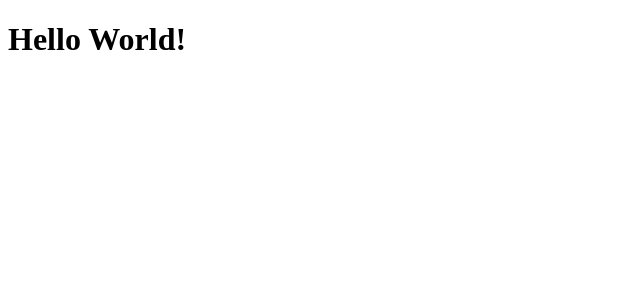
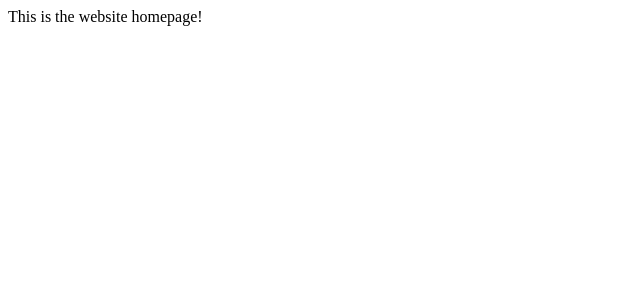
Before and after one commit to augustolfp/firebaseAuthTest_frontend, a React (Vite) app: page / in a window 1280 px wide. Shown: the top 300 px of the page, without its empty margins (0-640 px from the left). Built offline with nearby package versions, Linux system fonts and the light colour scheme.

Commit message:
feat(routing): create app pages and routes

```diff
--- a/src/App.tsx
+++ b/src/App.tsx
@@ -1,5 +1,20 @@
+import { BrowserRouter as Router, Routes, Route } from "react-router-dom";
+import HomePage from "./components/HomePage";
+import RecipesPage from "./components/RecipesPage";
+import SignInPage from "./components/SignInPage";
+import SignUpPage from "./components/SignUpPage";
+
 function App() {
-    return <h1>Hello World!</h1>;
+    return (
+        <Router>
+            <Routes>
+                <Route path="/" element={<HomePage />} />
+                <Route path="/sign-in" element={<SignInPage />} />
+                <Route path="/sign-up" element={<SignUpPage />} />
+                <Route path="/recipes" element={<RecipesPage />} />
+            </Routes>
+        </Router>
+    );
 }
 
 export default App;
--- /dev/null
+++ b/src/components/HomePage.tsx
@@ -0,0 +1,7 @@
+export default function HomePage() {
+    return (
+        <>
+            <div>This is the website homepage!</div>
+        </>
+    );
+}
--- /dev/null
+++ b/src/components/RecipesPage.tsx
@@ -0,0 +1,7 @@
+export default function RecipesPage() {
+    return (
+        <>
+            <div>This is the secret recipes page!</div>
+        </>
+    );
+}
--- /dev/null
+++ b/src/components/SignInPage.tsx
@@ -0,0 +1,7 @@
+export default function SignInPage() {
+    return (
+        <>
+            <div>Welcome to the Sign In page!</div>
+        </>
+    );
+}
--- /dev/null
+++ b/src/components/SignUpPage.tsx
@@ -0,0 +1,7 @@
+export default function SignUpPage() {
+    return (
+        <>
+            <div>Welcome to the SignUp page!</div>
+        </>
+    );
+}
```
